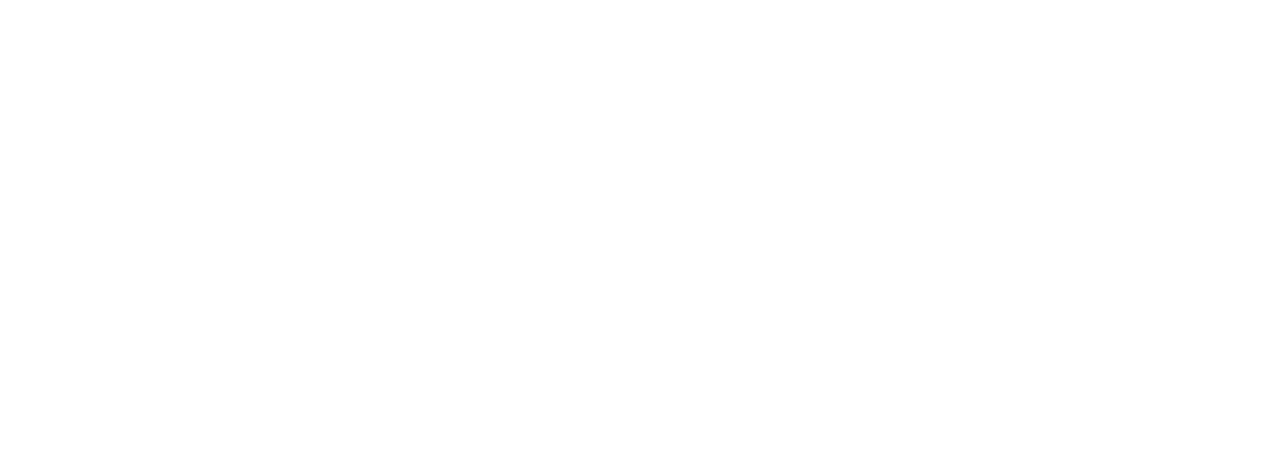
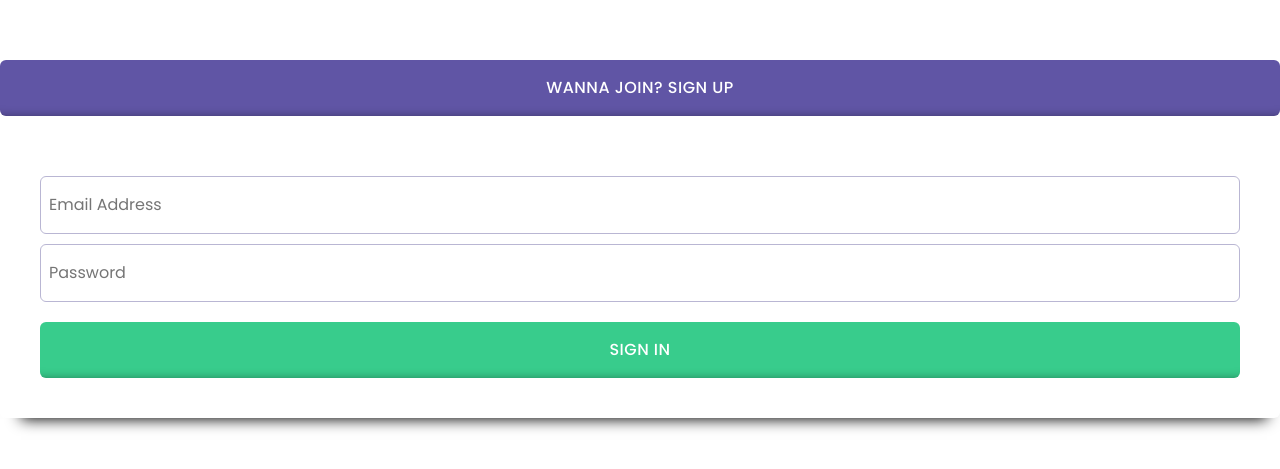
Before and after one commit to Nexi77/home-cost-tracker, a Nuxt app: page /login in a window 1280 px wide. Before the commit this address had no page. Shown: the part 139-608 px from the top of the page. Built offline with nearby package versions, Linux system fonts and the light colour scheme.

Commit message:
feat(auth): add login page

```diff
--- a/assets/styles/_global.scss
+++ b/assets/styles/_global.scss
@@ -27,3 +27,38 @@
 a {
     text-decoration: none;
 }
+
+.login-site {
+    display: grid;
+    grid-template-columns: 1fr;
+    gap: 25px;
+
+    .intro {
+        display: flex;
+        flex-direction: column;
+        justify-content: center;
+        letter-spacing: 0.5px;
+        max-width: 400px;
+
+        @media screen and (max-width: 1440px){
+            text-align: center;
+            p {
+                text-align: center;
+            }
+        }
+    }
+
+    .form {
+        display: flex;
+        flex-direction: column;
+        gap: 20px;
+        button {
+            margin-top: 10px;
+        }
+    }
+
+    @media screen and (min-width: 1440px) {
+        grid-template-columns: auto minmax(500px, 1fr);
+        gap: 80px;
+    }
+}
--- /dev/null
+++ b/pages/login.vue
@@ -0,0 +1,26 @@
+<script setup lang="ts">
+definePageMeta({
+    layout: 'logged-out'
+});
+</script>
+
+<template>
+    <main class="login-site">
+       <section class="intro">
+            <h1>Welcome!</h1>
+            <p>You can use the form here, to log in and take control of your finances easily, don't waste more time, as time is money.</p>
+       </section>
+       <section class="form">
+            <UiAction variant="accent" kind="link" href="register">Wanna join? Sign up</UiAction>
+            <UiCard>
+                <form class="column-flow">
+                    <input type="email" placeholder="Email Address" />
+                    <input type="password" placeholder="Password" />
+                    <UiAction type="submit">
+                        <span>Sign in</span>
+                    </UiAction>
+                </form>
+            </UiCard>
+       </section>
+    </main>
+</template>
--- a/pages/register.vue
+++ b/pages/register.vue
@@ -26,40 +26,3 @@
        </section>
     </main>
 </template>
-
-<style lang="scss" scoped>
-.login-site {
-    display: grid;
-    grid-template-columns: 1fr;
-    gap: 25px;
-
-    .intro {
-        display: flex;
-        flex-direction: column;
-        justify-content: center;
-        letter-spacing: 0.5px;
-        max-width: 400px;
-
-        @media screen and (max-width: 1440px){
-            text-align: center;
-            p {
-                text-align: center;
-            }
-        }
-    }
-
-    .form {
-        display: flex;
-        flex-direction: column;
-        gap: 20px;
-        button {
-            margin-top: 10px;
-        }
-    }
-
-    @media screen and (min-width: 1440px) {
-        grid-template-columns: auto minmax(500px, 1fr);
-        gap: 80px;
-    }
-}
-</style>
```
